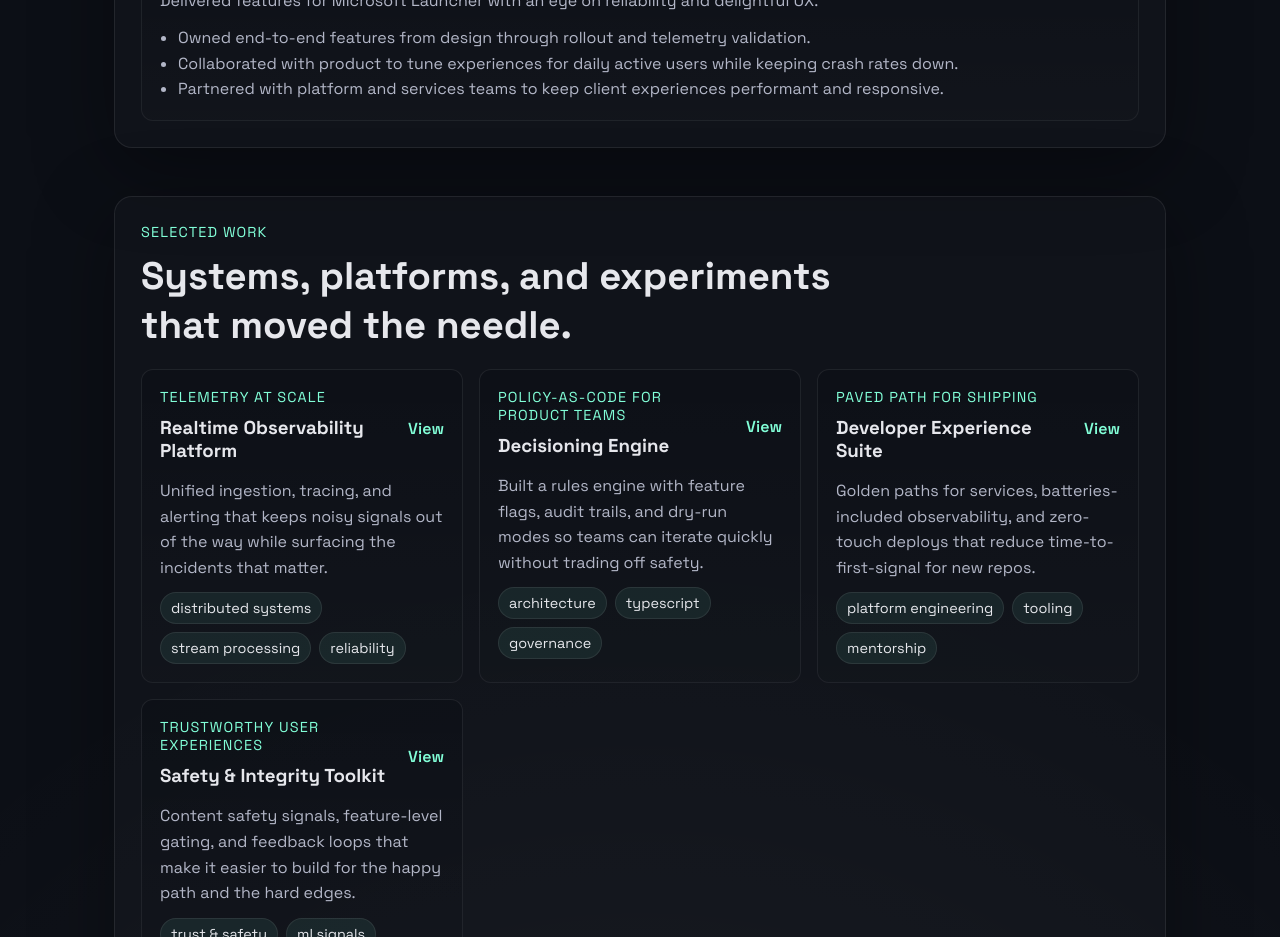
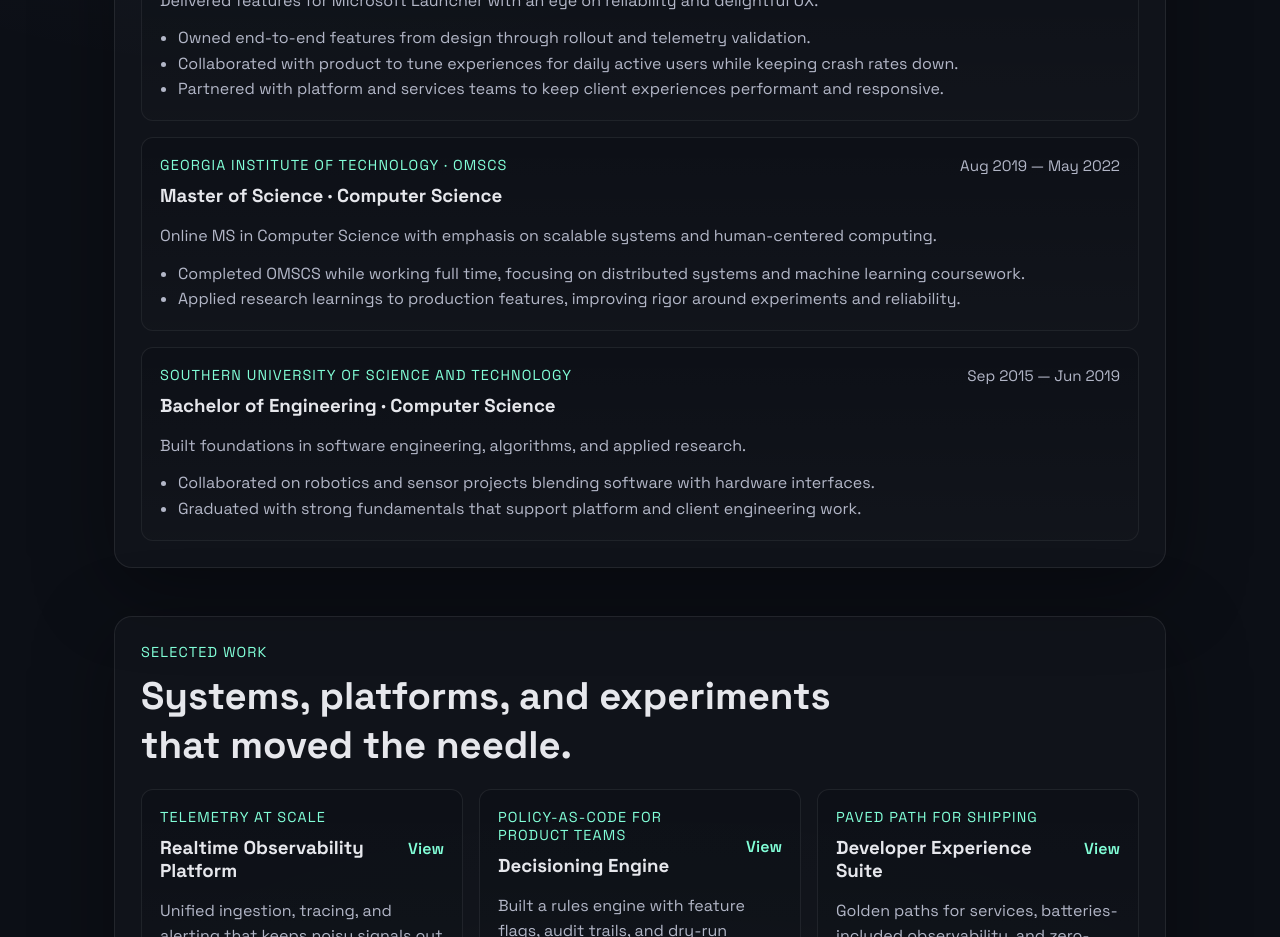
Before and after one commit to lifesaver0129/lifesaver0129.github.io, a React (Vite) app: page / in a window 1280 px wide. Shown: the part 1820-2757 px from the top of the page. Built offline with nearby package versions, Linux system fonts and the light colour scheme.

Commit message:
Update App.tsx

```diff
--- a/src/App.tsx
+++ b/src/App.tsx
@@ -83,6 +83,26 @@ const experiences: Experience[] = [
       'Owned end-to-end features from design through rollout and telemetry validation.',
       'Collaborated with product to tune experiences for daily active users while keeping crash rates down.',
       'Partnered with platform and services teams to keep client experiences performant and responsive.',
+    ],
+  },
+  {
+    title: 'Master of Science · Computer Science',
+    place: 'Georgia Institute of Technology · OMSCS',
+    period: 'Aug 2019 — May 2022',
+    focus: 'Online MS in Computer Science with emphasis on scalable systems and human-centered computing.',
+    highlights: [
+      'Completed OMSCS while working full time, focusing on distributed systems and machine learning coursework.',
+      'Applied research learnings to production features, improving rigor around experiments and reliability.',
+    ],
+  },
+  {
+    title: 'Bachelor of Engineering · Computer Science',
+    place: 'Southern University of Science and Technology',
+    period: 'Sep 2015 — Jun 2019',
+    focus: 'Built foundations in software engineering, algorithms, and applied research.',
+    highlights: [
+      'Collaborated on robotics and sensor projects blending software with hardware interfaces.',
+      'Graduated with strong fundamentals that support platform and client engineering work.',
     ],
   },
 ];
```
